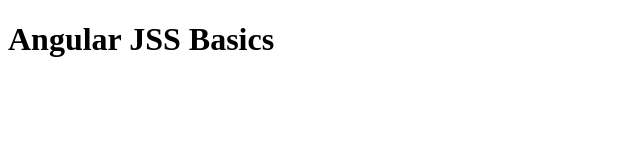
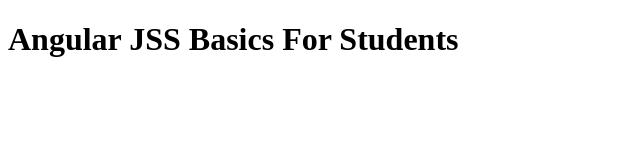
Before and after one commit to LALITSENGAR/AngularCoursera, a plain HTML site: page index.html in a window 1280 px wide. Shown: the whole page, without its empty margins (0-640 px from the left). Drawn offline with Linux system fonts and the light colour scheme.

Commit message:
New Commit

```diff
--- a/index.html
+++ b/index.html
@@ -5,6 +5,6 @@
   <title>Angular</title>
 </head>
 <body>
-  <h1>Angular JSS Basics</h1>
+  <h1>Angular JSS Basics For Students</h1>
 </body>
 </html>
```
